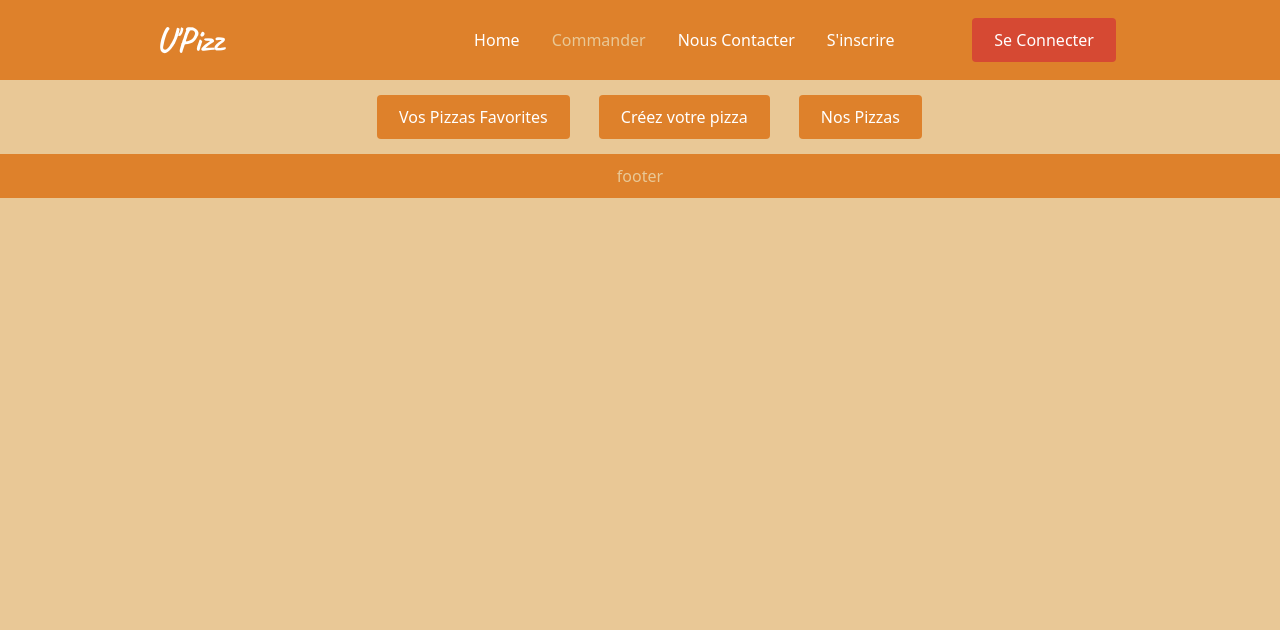
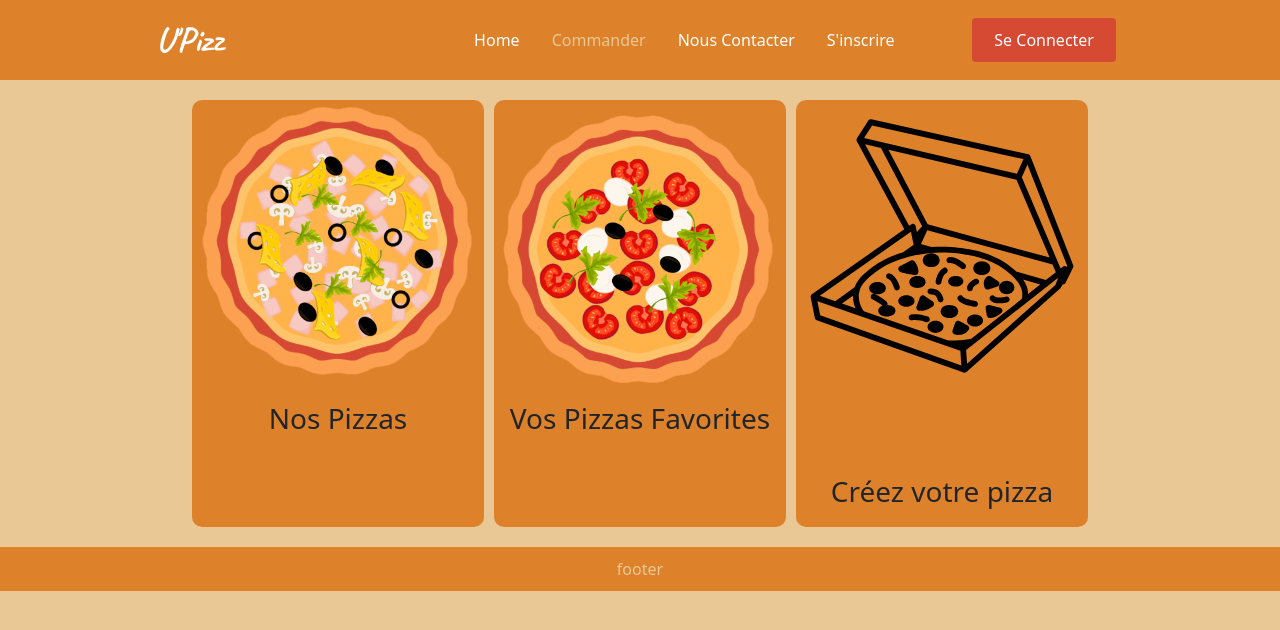
Before and after one commit to WildCodeSchool/lyon-js-react-march21-g1-p2, a React (Create React App) app: page /order in a window 1280 px wide. Shown: the top 630 px of the page. Built offline with nearby package versions, Linux system fonts and the light colour scheme; no server answers.

Commit message:
OrderPage buttons reworked

```diff
--- a/src/screens/OrderPage.js
+++ b/src/screens/OrderPage.js
@@ -1,5 +1,8 @@
-import { BtnLink } from '../components/Navbar/NavbarElements';
+import { Link } from 'react-router-dom';
 import './order.css';
+import pizzaImgFav from '../assets/margarita.png';
+import pizzaImgCreate from '../assets/pizzabox-btn.svg';
+import pizzaImg from '../assets/regina.png';
 
 const favoritePizza = 'Vos Pizzas Favorites';
 const createPizza = 'Créez votre pizza';
@@ -7,16 +10,39 @@ const ourPizza = 'Nos Pizzas';
 
 export default function OrderPage() {
   return (
-    <div className="stylingInFlex">
-      <BtnLink className="stylingOrderButton" to="/order/fav-pizza">
-        {favoritePizza}
-      </BtnLink>
-      <BtnLink className="stylingOrderButton" to="/order/create-pizza">
-        {createPizza}
-      </BtnLink>
-      <BtnLink className="stylingOrderButton" to="/order/pizza-list">
-        {ourPizza}
-      </BtnLink>
-    </div>
+    <section className="orderContainer">
+      <ul className="orderGrid">
+        <li className="orderGridCase">
+          <Link className="orderImage" to="/order/pizza-list">
+            <img
+              className="orderImage"
+              src={pizzaImg}
+              alt="Vos Pizzas Favorites"
+            />
+            <h3 className="h3">{ourPizza}</h3>
+          </Link>
+        </li>
+        <li className="orderGridCase">
+          <Link className="orderImage" to="/order/fav-pizza">
+            <img
+              className="orderImage"
+              src={pizzaImgFav}
+              alt="Vos Pizzas Favorites"
+            />
+            <h3 className="h3">{favoritePizza}</h3>
+          </Link>
+        </li>
+        <li className="orderGridCase">
+          <Link className="orderImage" to="/order/create-pizza">
+            <img
+              className="orderImage"
+              src={pizzaImgCreate}
+              alt="Vos Pizzas Favorites"
+            />
+            <h3 className="h3">{createPizza}</h3>
+          </Link>
+        </li>
+      </ul>
+    </section>
   );
 }
--- a/src/screens/order.css
+++ b/src/screens/order.css
@@ -1,26 +1,35 @@
-.stylingInFlex {
+.orderContainer {
+  margin-left: 15%;
+  margin-right: 15%;
+  margin-top: 20px;
+  margin-bottom: 20px;
+}
+
+.orderGrid {
+  display: grid;
+  grid-template-columns: repeat(3, 1fr);
+  gap: 10px;
+}
+
+.orderGridCase {
   display: flex;
   justify-content: center;
-  padding: 10px;
   text-align: center;
+  border-radius: 10px;
+  background-color: #de812b;
+  transition: box-shadow 0.3s;
 }
 
-.stylingOrderButton:hover {
-  text-decoration: none;
+.orderGridCase:hover {
+  box-shadow: 0 0 11px rgba(33, 33, 33, 0.548);
+  background-color: rgba(255, 255, 255, 0.534);
 }
 
-@media screen and (max-width: 768px) {
-  .stylingInFlex {
-    flex-direction: column;
-  }
+.orderImage {
+  width: 100%;
+  border-radius: 10px;
 }
 
-.stylingOrderButton {
-  background-color: #de812b;
-  margin: 5px;
-  text-decoration: none;
+.h3 {
+  padding: 10px;
 }
-
-.stylingOrderButton a {
-  background-color: #de812b;
-}
```
Also changed, not shown: src/assets/pizzabox-btn.svg (added), 1 other file (tests, documents, lock files or other folders).
